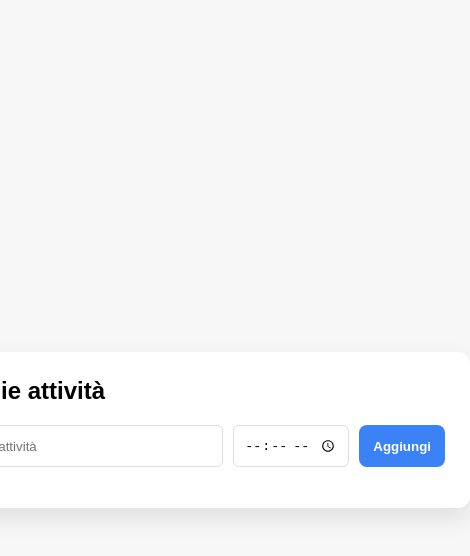
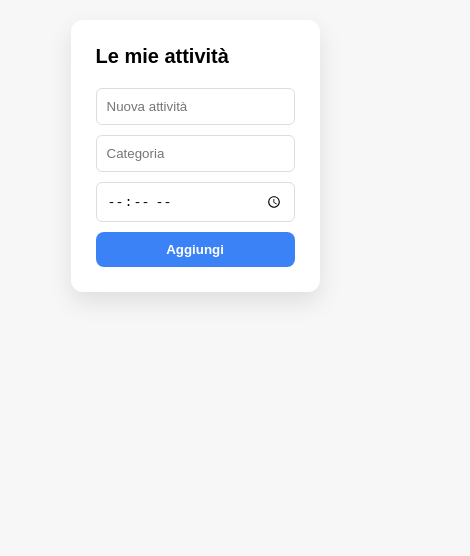
Before and after one commit to fabioscarda/To-Do, a React (Vite) app in the folder react/To-Do/: page / in a window 390 px wide. Shown: the top 556 px of the page, 470 px wide, since content can reach past the window. Built offline with nearby package versions, Linux system fonts and the light colour scheme.

Commit message:
Continuo app react: migliorie grafiche e aggiunta categorie

```diff
--- a/react/To-Do/src/App.css
+++ b/react/To-Do/src/App.css
@@ -1,15 +1,22 @@
+*{
+  box-sizing:border-box;
+}
+
 body{
-    font-family: Arial, sans-serif;
+  font-family:Arial,sans-serif;
   background:#f7f7f7;
   display:flex;
   justify-content:center;
   align-items:center;
-    height:100vh;
+  min-height:100vh;
+  margin:0;
+  padding:20px;
 }
 
 .app{
   background:white;
-    width:500px;
+  width:100%;
+  max-width:500px;
   padding:25px;
   border-radius:12px;
   box-shadow:0 10px 25px rgba(0,0,0,0.1);
@@ -23,6 +30,7 @@ h1{
 ul{
   list-style:none;
   padding:0;
+  margin:0;
 }
 
 li{
@@ -30,57 +38,48 @@ li{
   border-bottom:1px solid #eee;
 }
 
-.task-container {
-  list-style: none;
-  width: 100%;
-  padding: 8px 0;
-  border-bottom: 1px solid #eee;
+.task-container{
+  list-style:none;
+  width:100%;
+  padding:8px 0;
+  border-bottom:1px solid #eee;
 }
 
-.task {
-  display: flex;
-  justify-content: space-between;
-  align-items: center;
-  width: 100%;
+.task{
+  display:flex;
+  justify-content:space-between;
+  align-items:center;
+  width:100%;
 }
 
-.task-left {
-  display: flex;
-  align-items: center;
-  gap: 8px;
+.task-completed{
+  display:flex;
+  justify-content:space-between;
+  align-items:center;
+  width:100%;
+  text-decoration:line-through;
+  color:gray;
 }
 
-.task-left input[type="checkbox"] {
-  flex-shrink: 0;
+.task-left{
+  display:flex;
+  align-items:center;
+  gap:8px;
 }
 
-.task-text {
-  margin: 0;
+.task-left input[type="checkbox"]{
+  flex-shrink:0;
 }
 
-
-.task-right {
-  display: flex;
-  align-items: center;
-  gap: 8px;
-  flex-shrink: 0;
+.task-text{
+  margin:0;
 }
 
-.time {
-  font-size: 14px;
-  color: #6b7280;
-  background: #f1f5f9;
-  padding: 4px 8px;
-  border-radius: 6px;
-}
-
-.delete {
-  border: none;
-  background: #ef4444;
-  color: white;
-  border-radius: 6px;
-  padding: 4px 8px;
-  cursor: pointer;
+.task-right{
+  display:flex;
+  align-items:center;
+  gap:8px;
+  flex-shrink:0;
 }
 
 .time{
@@ -91,23 +90,33 @@ li{
   border-radius:6px;
 }
 
+.delete{
+  border:none;
+  background:#ef4444;
+  color:white;
+  border-radius:6px;
+  padding:4px 8px;
+  cursor:pointer;
+}
+
 .form{
   margin-top:20px;
   display:flex;
   gap:10px;
+  width:100%;
 }
 
-.form input[type="text"]{
+.form input{
   flex:1;
+  min-width:0;
   padding:10px;
   border-radius:6px;
   border:1px solid #ddd;
+  height:40px;
 }
 
 .form input[type="time"]{
-    padding:10px;
-    border-radius:6px;
-    border:1px solid #ddd;
+  flex:0 0 120px;
 }
 
 .form button{
@@ -118,4 +127,63 @@ li{
   color:white;
   font-weight:bold;
   cursor:pointer;
+  height:40px;
 }
+
+@media (max-width:768px){
+
+  body{
+    align-items:flex-start;
+  }
+
+  .form{
+    flex-wrap:wrap;
+  }
+
+  .form input[type="text"]{
+    flex:1 1 100%;
+  }
+
+  .form input[type="time"]{
+    flex:1 1 150px;
+  }
+
+  .form button{
+    flex:1 1 100%;
+  }
+
+}
+
+@media (max-width:480px){
+
+  h1{
+    font-size:20px;
+  }
+
+  .task,
+  .task-completed{
+    flex-direction:column;
+    align-items:flex-start;
+    gap:6px;
+  }
+
+  .task-right{
+    width:100%;
+    justify-content:space-between;
+  }
+
+  .form{
+    flex-direction:column;
+  }
+
+  .form input,
+  .form button{
+    width:100%;
+  }
+
+  .form input[type="time"]{
+    flex:none;
+    width:100%;
+  }
+
+}
--- a/react/To-Do/src/App.tsx
+++ b/react/To-Do/src/App.tsx
@@ -1,31 +1,47 @@
-import { useState } from "react"
+import { useEffect, useState } from "react"
 import "./App.css"
 import Task from "./components/Task"
 import TaskForm from "./components/TaskForm"
+import Calendar from "./components/Calendar"
 
 type TaskType = {
   id: number
   text: string
   time: string
+  checked: boolean
+  category?: string
 }
 
 function App() {
+  const [selectedDate, setSelectedDate] = useState<String>("2026-03-11")
+  const [tasks, setTasks] = useState<TaskType[]>([])
+  const [categorys, setCategorys] = useState<string[]>([])
+  const [selectedCategory, setSelectedCategory] = useState<String>("")
+  useEffect(() => { console.log(tasks); }, [tasks])
 
-  const [tasks, setTasks] = useState<TaskType[]>([])
-
-  function addTask(text: string, time: string) {
+  function addTask(text: string, time: string, checked: boolean, category: string) {
     const newTask: TaskType = {
       id: Date.now(),
       text,
-      time
+      time,
+      checked,
+      category
     }
 
-    setTasks([...tasks, newTask])
+    setTasks(prevTasks => [...prevTasks, newTask])
+
+    // Aggiungi la categoria solo se non è vuota e non è già presente
+    if (category && category.trim() !== "" && !categorys.includes(category)) {
+        setCategorys(prevCategorys => [...prevCategorys, category]);
+    }
   }
 
   function removeTask(id: number) {
     setTasks(tasks.filter(task => task.id !== id))
+    // Potrebbe essere necessario ripulire `categorys` se l'ultima task di una categoria viene rimossa,
+    // ma per il problema delle chiavi duplicate non è strettamente necessario qui.
   }
+  function setDate(date: string) { setSelectedDate(date) }
 
   return (
     <div className="app">
@@ -35,12 +51,32 @@ function App() {
       <TaskForm addTask={addTask} />
 
       <ul>
-        {tasks.map(task => (
-           <Task
+        <Calendar setDate={setDate} />
+      </ul>
+
+      <ul>
+        {tasks.filter(task => task.category === undefined || task.category === "").map(task => (
+            <Task
+              key={task.id}
               task={task}
-              removeTask={removeTask}
-            />
-        ))}
+              removeTask={removeTask} />
+          ))}
+
+        {categorys && categorys.length > 0 && (
+          categorys.map(category => (
+            <div key={category}>
+              <hr />
+              <h2>{category}</h2>
+              {tasks.filter(task => task.category === category).map(task => (
+                <Task
+                  key={task.id}
+                  task={task}
+                  removeTask={removeTask} />
+              ))}
+            </div>
+          ))
+        )}
+
       </ul>
 
     </div>
--- /dev/null
+++ b/react/To-Do/src/components/Calendar.tsx
@@ -0,0 +1,15 @@
+interface calendarProp{
+    setDate: (date: string) => void
+}
+
+function Calendar({setDate}: calendarProp){
+
+    return (
+        <>
+            <ul>
+
+            </ul>
+        </>
+    )
+}
+export default Calendar;
--- a/react/To-Do/src/components/Task.tsx
+++ b/react/To-Do/src/components/Task.tsx
@@ -1,7 +1,10 @@
+import { useState } from "react"
+
 type TaskType = {
     id: number
     text: string
     time: string
+    checked: boolean
 }
 
 type Props = {
@@ -10,13 +13,14 @@ type Props = {
 }
 
 function Task({ task, removeTask }: Props) {
+    const [checked, setChecked] = useState(task.checked)
 
     return (
         <>
             <li key={task.id} className="task-container">
-                <div className="task">
+                <div className={checked ? "task-completed" : "task"}>
                     <div className="task-left">
-                        <input type="checkbox" />
+                        <input type="checkbox" checked={checked} onChange={(e) => setChecked(e.target.checked)} />
                         <span className="task-text">{task.text}</span>
                     </div>
 
--- a/react/To-Do/src/components/TaskForm.tsx
+++ b/react/To-Do/src/components/TaskForm.tsx
@@ -1,20 +1,22 @@
 import { useState } from "react"
 
 type Props = {
-  addTask: (text: string, time: string) => void
+  addTask: (text: string, time: string, checked: boolean, category: string) => void
 }
 
 function TaskForm({ addTask }: Props) {
 
-  const [text, setText] = useState("")
+  const [task, setTask] = useState("")
+  const [category, setCategory] = useState("")
   const [time, setTime] = useState("")
 
   function handleAdd() {
-    if (!text) return
+    if (!task) return
+    if(!category) setCategory("No category")
+    addTask(task, time, false, category)
 
-    addTask(text, time)
-
-    setText("")
+    setTask("")
+    setCategory("")
     setTime("")
   }
 
@@ -24,8 +26,14 @@ function TaskForm({ addTask }: Props) {
       <input
         type="text"
         placeholder="Nuova attività"
-        value={text}
-        onChange={(e) => setText(e.target.value)}
+        value={task}
+        onChange={(e) => setTask(e.target.value)}
+      />
+      <input
+        type="text"
+        placeholder="Categoria"
+        value={category}
+        onChange={(e) => setCategory(e.target.value)}
       />
 
       <input
```
Lines whose indentation alone changed are shown as unchanged.
